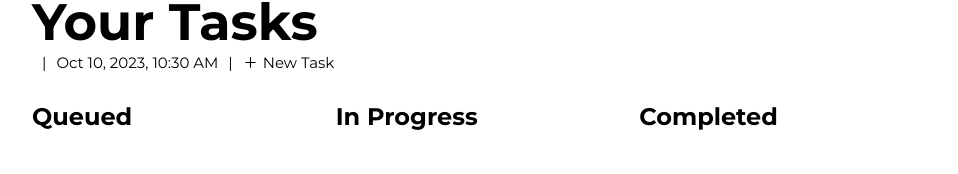
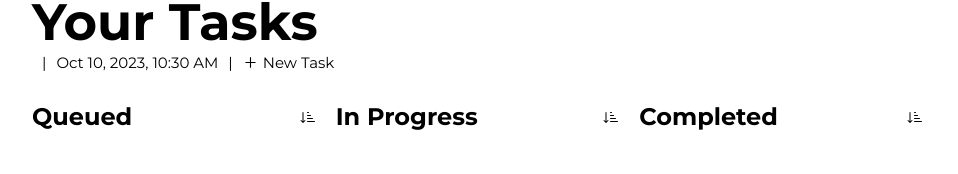
Before and after one commit to zeyadAjamy/projectflow, a React (Create React App) app: page /tasks in a window 1280 px wide. Shown: the part 126-300 px from the top of the page, without its empty margins (160-1118 px from the left). Built offline with nearby package versions, Linux system fonts and the light colour scheme.

Commit message:
sort columns by priority

```diff
--- a/src/components/tasks/column.tsx
+++ b/src/components/tasks/column.tsx
@@ -1,6 +1,9 @@
 import { Task } from "../../types";
 import { TaskElement } from "./task-element";
 import { StrictModeDroppable } from "../strict-droppable";
+import { BsSortDownAlt as AscSortIcon, BsSortUpAlt as DescSortIcon } from "react-icons/bs";
+import { useState } from "react";
+
 type Props = {
   column: {
     id: string;
@@ -10,9 +13,51 @@ type Props = {
 };
 
 export const Column = ({ column }: Props) => {
+  const [sortDirection, setSortDirection] = useState<"asc" | "desc">("asc");
+
+  const onSort = () => {
+    if (sortDirection === "asc") {
+      setSortDirection("desc");
+    } else {
+      setSortDirection("asc");
+    }
+    sortTasks(column.tasks);
+  };
+
+  const priorityToValue = (priority: string) => {
+    switch (priority) {
+      case "Low":
+        return 1;
+      case "Medium":
+        return 2;
+      case "High":
+        return 3;
+      default:
+        return 0;
+    }
+  };
+
+  const sortTasks = (tasks: Task[]) => {
+    return tasks.sort((a, b) => {
+      if (sortDirection === "asc") {
+        return priorityToValue(a.priority) - priorityToValue(b.priority);
+      }
+      return priorityToValue(b.priority) - priorityToValue(a.priority);
+    });
+  };
+
   return (
     <div className="column">
-      <h2> {column.title} </h2>
+      <div className="column-header">
+        <h2> {column.title} </h2>
+        <button className="column-sort">
+          {sortDirection === "asc" ? (
+            <AscSortIcon onClick={onSort} />
+          ) : (
+            <DescSortIcon onClick={onSort} />
+          )}
+        </button>
+      </div>
       <StrictModeDroppable droppableId={column.id}>
         {(provided) => (
           <div {...provided.droppableProps} ref={provided.innerRef} className="tasks-list">
--- a/src/components/tasks/style.css
+++ b/src/components/tasks/style.css
@@ -185,6 +185,19 @@ select {
   display: flex;
   flex-direction: column;
 }
+
+.column-header{
+  display: flex;
+  align-items: center;
+  justify-content: space-between;
+}
+
+.column-header button{
+  border: 0px;
+  background-color: transparent;
+  cursor: pointer;
+  padding: 5px !important;
+}
 @media screen and (max-width: 768px) {
   .table {
     grid-template-columns: 1fr;
--- a/src/components/tasks/task-element.tsx
+++ b/src/components/tasks/task-element.tsx
@@ -98,7 +98,7 @@ const TaskTime = ({ task }: { task: Task }) => (
 );
 
 export const TaskElement = ({ index, task }: Props) => {
-  const { showModalWindow, hideModalWindow, setTaskHandler } = useContext(ModalContext);
+  const { showModalWindow, setTaskHandler } = useContext(ModalContext);
   const dispatch = useAppDispatch();
   const { selectedProjectId } = useAppSelector((state) => state.projects);
 
```
